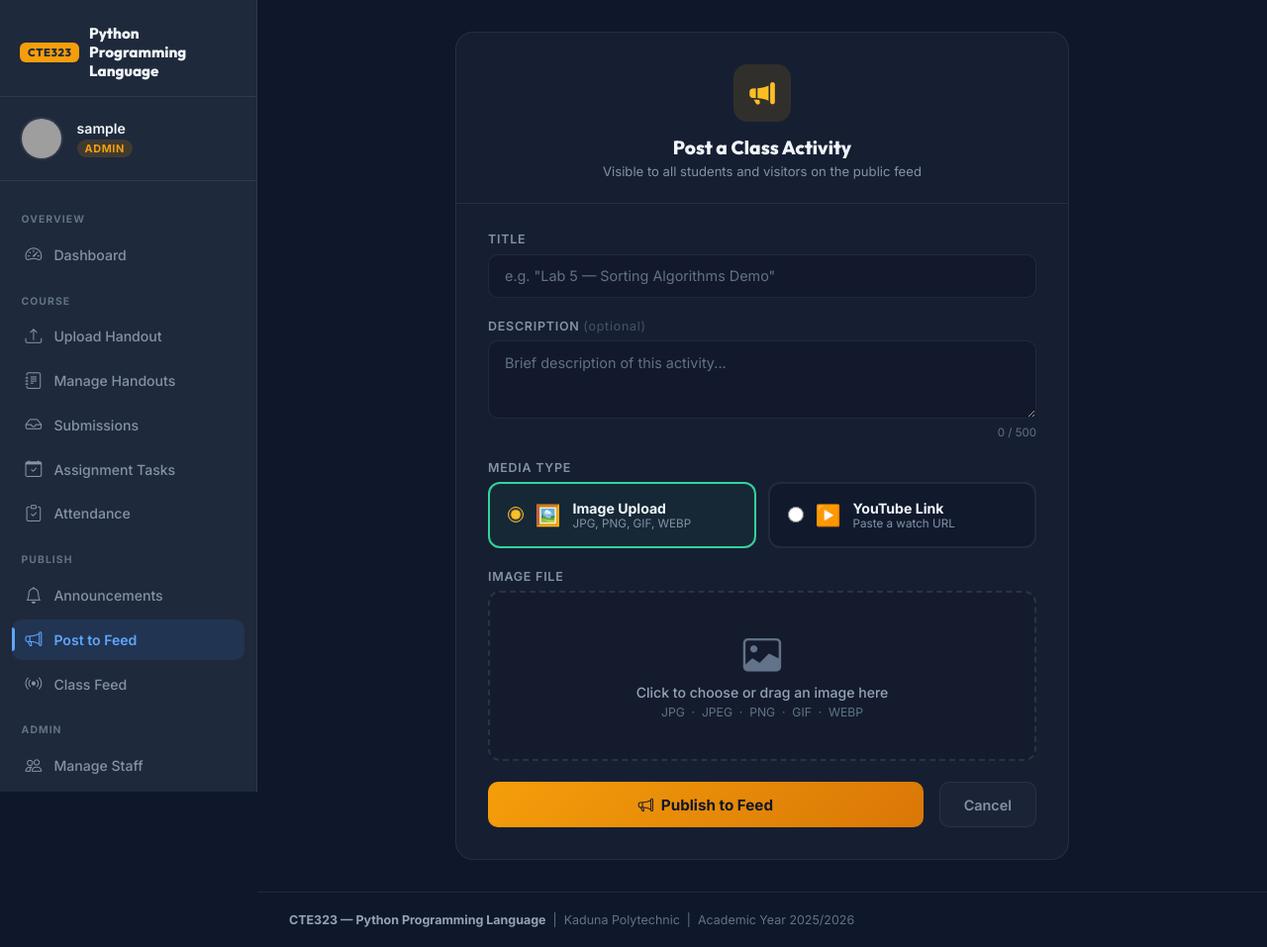
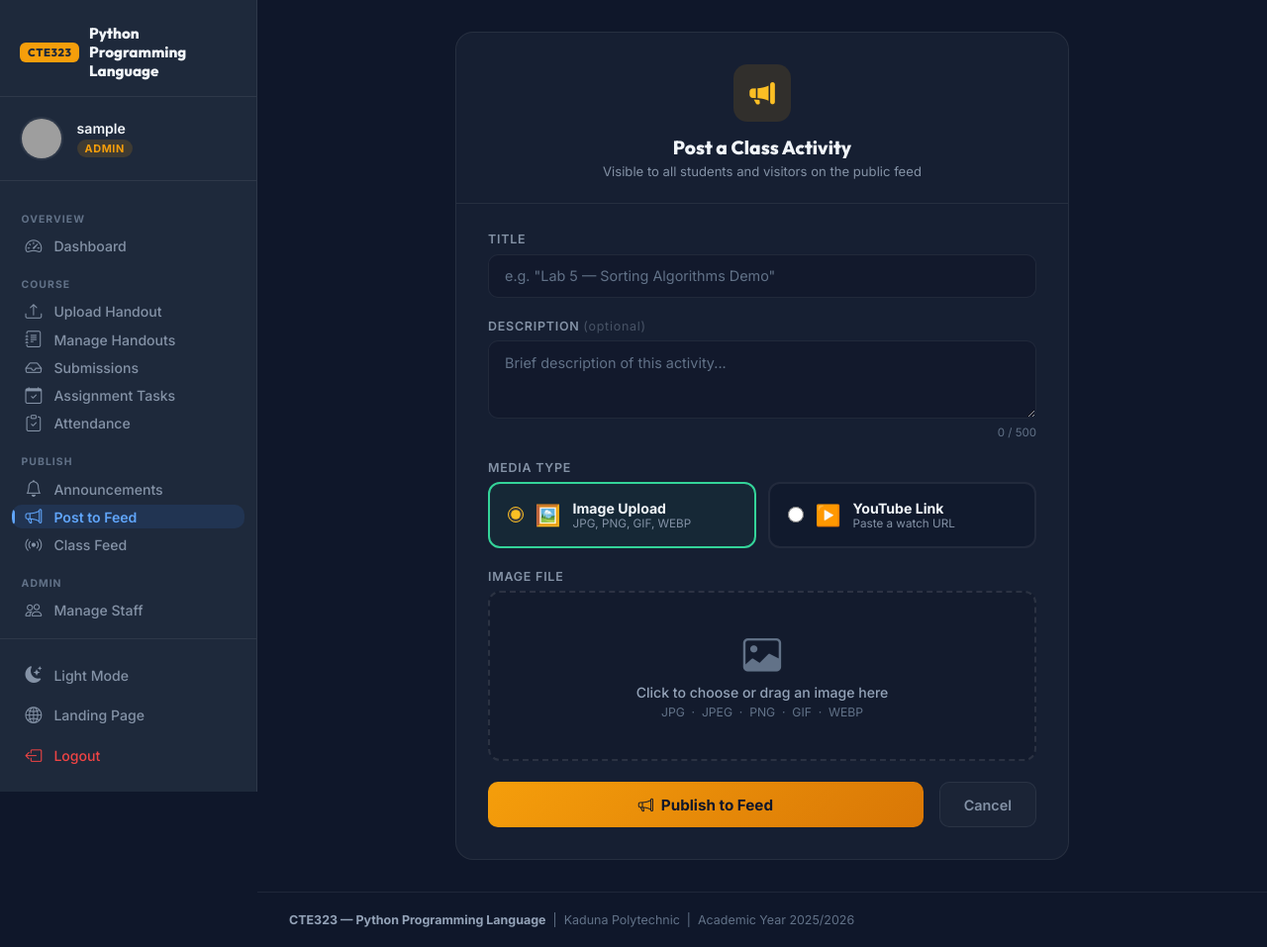
Before and after one commit to baabz/CTE323_LMS, a Flask app: page /staff/post-feed in a window 1280 px wide. Shown: the whole page at 99% size. Run offline with Flask 3, Linux system fonts and the light colour scheme; the visitor is signed in with stand-in values (Sample User, id 1); grey boxes are pictures that could not be loaded.

Commit message:
Fix sidebar: pin brand/profile at top and footer at bottom, only nav section scrolls

```diff
--- a/templates/base.html
+++ b/templates/base.html
@@ -274,8 +274,7 @@
       flex-direction: column;
       z-index: 200;
       transition: transform 0.3s cubic-bezier(0.16,1,0.3,1);
-      overflow-y: auto;
-      overflow-x: hidden;
+      overflow: hidden;
     }
 
     /* Brand / Logo area */
@@ -351,9 +350,12 @@
       50%       { opacity: 0.55; }
     }
 
-    /* Nav sections */
+    /* Nav sections — this is the only scrollable part of the sidebar */
     .sidebar-nav {
       flex: 1;
+      min-height: 0;
+      overflow-y: auto;
+      overflow-x: hidden;
       padding: 1rem 0.75rem;
       display: flex; flex-direction: column; gap: 0.25rem;
     }
```
